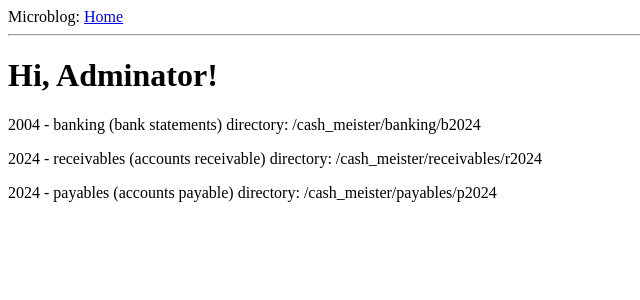
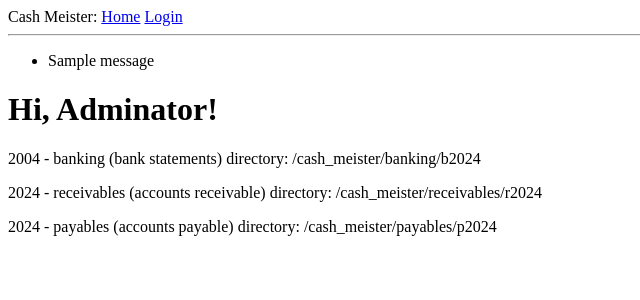
Before and after one commit to Heinzad/cash-meister, a Flask app: page / in a window 1280 px wide. Shown: the top 300 px of the page, without its empty margins (0-640 px from the left). Run offline with Flask 3, Linux system fonts and the light colour scheme; one stand-in notice (Sample message) is shown.

Commit message:
Added login link to base template

```diff
--- a/cashmeister/app/templates/base.html
+++ b/cashmeister/app/templates/base.html
@@ -8,8 +8,21 @@
       {% endif %}
     </head>
     <body>
-        <div>Microblog: <a href="/index">Home</a></div>
+        <div>
+            Cash Meister:
+            <a href="{{ url_for('index') }}">Home</a>
+            <a href="{{ url_for('login') }}">Login</a>
+        </div>
         <hr>
+        {% with messages = get_flashed_messages() %}
+        {% if messages %}
+        <ul>
+            {% for message in messages %}
+            <li>{{ message }}</li>
+            {% endfor %}
+        </ul>
+        {% endif %}
+        {% endwith %}
         {% block content %}{% endblock %}
     </body>
 </html>
```
